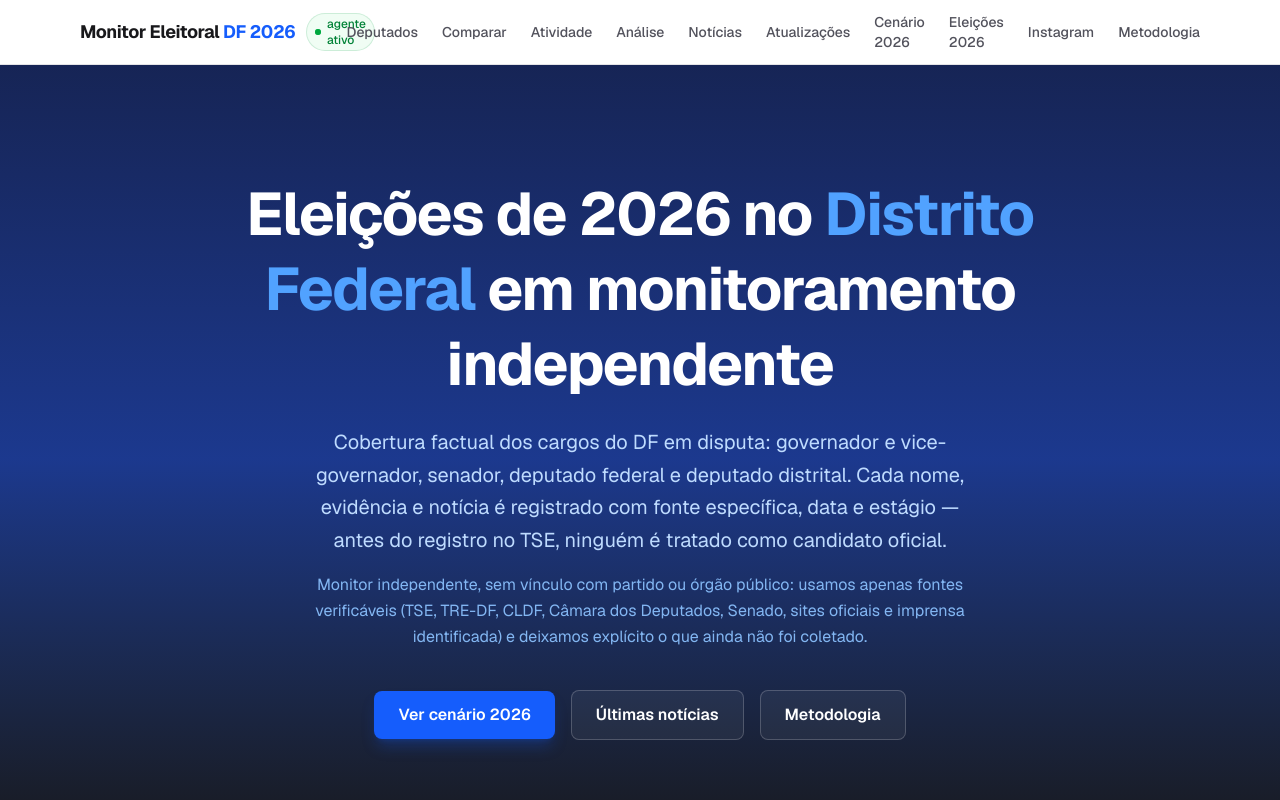
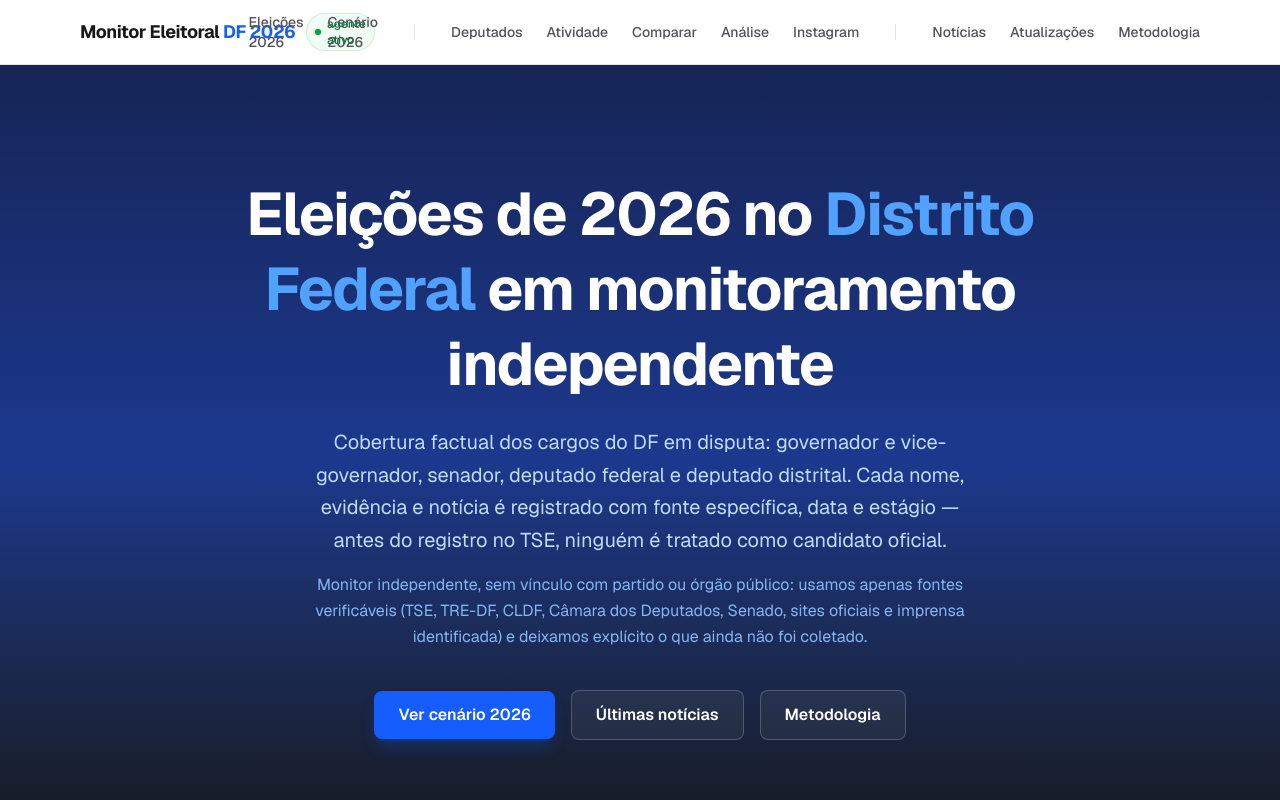
Before and after one commit to gustavomelofr/deputados-distritais-df-2026, a Next.js app: page / in a window 1280 px wide. Shown: the top 800 px of the page. Built offline with nearby package versions, Linux system fonts and the light colour scheme.

Commit message:
feat(loop): atualização aprovada 2026-07-31T13-21-13-229Z (#154)
Co-authored-by: Agente Contínuo <agente@deputadosdistritais.dev>

```diff
--- a/src/components/site-nav.tsx
+++ b/src/components/site-nav.tsx
@@ -1,82 +1,134 @@
 // Navegação principal acessível e responsiva.
-// Em telas pequenas usa <details>/<summary> nativo (sem JS) como menu disclosure;
-// em telas grandes mostra os links inline. Inclui aria-current="page" no link
-// correspondente à rota atual e foco visível consistente.
+// Hierarquia editorial em 3 grupos (Eleições 2026 / CLDF histórica / Geral),
+// derivada de `NAV_GROUPS` e do campo `group` de cada `navItems`. Nenhuma
+// rota é removida — apenas reagrupada para deixar o foco eleitoral claro
+// sem esconder a atividade legislativa da CLDF.
 
 'use client';
 
 import { usePathname } from 'next/navigation';
 
+export type NavGroupId =
+  | 'eleicoes'
+  | 'cldf'
+  | 'geral';
+
+export interface NavGroup {
+  id: NavGroupId;
+  label: string;
+  ariaLabel: string;
+}
+
 export interface NavItem {
   href: string;
   label: string;
   ariaLabel: string;
+  group: NavGroupId;
 }
+
+export const NAV_GROUPS: NavGroup[] = [
+  {
+    id: 'eleicoes',
+    label: 'Eleições 2026',
+    ariaLabel: 'Cobertura eleitoral de 2026 no DF',
+  },
+  {
+    id: 'cldf',
+    label: 'Câmara Legislativa do DF',
+    ariaLabel: 'Atividade legislativa histórica da CLDF',
+  },
+  {
+    id: 'geral',
+    label: 'Geral',
+    ariaLabel: 'Feeds transversais e metodologia',
+  },
+];
 
 export const navItems: NavItem[] = [
   {
+    href: '/eleicoes-2026',
+    group: 'eleicoes',
+    ariaLabel:
+      'Eleições 2026 no DF: hub geral da cobertura com caminhos para governo, Senado, deputado federal e deputado distrital',
+    label: 'Eleições 2026',
+  },
+  {
+    href: '/cenario-2026',
+    group: 'eleicoes',
+    ariaLabel:
+      'Cenário eleitoral 2026: pré-candidaturas e movimentações para o Distrito Federal',
+    label: 'Cenário 2026',
+  },
+  {
     href: '/deputados-distritais',
+    group: 'cldf',
     label: 'Deputados',
     ariaLabel:
       'Lista dos 24 deputados distritais do DF com perfil, proposições e gastos',
   },
   {
+    href: '/atividade-legislativa',
+    group: 'cldf',
+    ariaLabel:
+      'Atividade legislativa da CLDF: proposições por tipo, status e deputado autor',
+    label: 'Atividade',
+  },
+  {
     href: '/comparar',
+    group: 'cldf',
     ariaLabel:
       'Comparar deputados distritais lado a lado com indicadores de fonte clara',
     label: 'Comparar',
   },
   {
-    href: '/atividade-legislativa',
-    ariaLabel:
-      'Atividade legislativa da CLDF: proposições por tipo, status e deputado autor',
-    label: 'Atividade',
-  },
-  {
     href: '/analise',
+    group: 'cldf',
     ariaLabel:
       'Análise descritiva de temas e volume das fontes monitoradas',
     label: 'Análise',
   },
   {
+    href: '/monitor-instagram',
+    group: 'cldf',
+    ariaLabel:
+      'Radar Instagram dos deputados distritais: posts e atividade nas redes sociais',
+    label: 'Instagram',
+  },
+  {
     href: '/noticias',
+    group: 'geral',
     ariaLabel: 'Feed de notícias sobre a CLDF e os deputados distritais',
     label: 'Notícias',
   },
   {
     href: '/atualizacoes',
+    group: 'geral',
     ariaLabel:
       'Feed unificado de atualizações monitoradas: notícias, proposições e atividade pública',
     label: 'Atualizações',
   },
   {
-    href: '/cenario-2026',
-    ariaLabel:
-      'Cenário eleitoral 2026: pré-candidaturas e movimentações para o Distrito Federal',
-    label: 'Cenário 2026',
-  },
-  {
-    href: '/eleicoes-2026',
-    ariaLabel:
-      'Eleições 2026 no DF: hub geral da cobertura com caminhos para governo, Senado, deputado federal e deputado distrital',
-    label: 'Eleições 2026',
-  },
-  {
-    href: '/monitor-instagram',
-    ariaLabel:
-      'Radar Instagram dos deputados distritais: posts e atividade nas redes sociais',
-    label: 'Instagram',
-  },
-  {
     href: '/metodologia',
+    group: 'geral',
     ariaLabel: 'Metodologia, fontes de dados e critérios de coleta',
     label: 'Metodologia',
   },
 ];
 
-// Classes de foco visível compartilhadas por todos os links de navegação.
 const focusRing =
   'focus:outline-none focus-visible:ring-2 focus-visible:ring-blue-500 focus-visible:ring-offset-2 focus-visible:ring-offset-white rounded';
+
+export function grupoDoItem(href: string): NavGroupId | undefined {
+  return navItems.find((item) => item.href === href)?.group;
+}
+
+const inlineItemGap = 'gap-x-5 lg:gap-x-6';
+const mobileItemGap = 'gap-1';
+const inlineGroupDivider = 'mx-2 lg:mx-3 h-4 w-px bg-zinc-200 shrink-0';
+const mobileGroupHeader =
+  'px-3 pt-3 pb-1 text-[11px] font-semibold uppercase tracking-wider text-zinc-400';
+const mobileGroupHeaderFirst =
+  'px-3 pt-1 pb-1 text-[11px] font-semibold uppercase tracking-wider text-zinc-400';
 
 export function SiteNav() {
   const pathname = usePathname();
@@ -84,15 +136,33 @@ export function SiteNav() {
     href === pathname ||
     (href !== '/' && pathname.startsWith(href + '/'));
 
+  const itensPorGrupo: Record<NavGroupId, NavItem[]> = NAV_GROUPS.reduce(
+    (acc, grupo) => {
+      acc[grupo.id] = navItems.filter((item) => item.group === grupo.id);
+      return acc;
+    },
+    { eleicoes: [], cldf: [], geral: [] } as Record<NavGroupId, NavItem[]>
+  );
+
   return (
     <nav aria-label="Navegação principal" className="flex items-center">
-      {/* Navegação inline — telas médias e grandes (sm:). */}
-      <ul className="hidden sm:flex items-center gap-x-5 lg:gap-x-6 text-sm font-medium text-zinc-600">
-        {navItems.map((item) => {
+      <ul
+        className={`hidden sm:flex items-center text-sm font-medium text-zinc-600 ${inlineItemGap}`}
+      >
+        {NAV_GROUPS.map((grupo, grupoIdx) => (
+          <li
+            key={grupo.id}
+            className={`flex items-center ${inlineItemGap}`}
+            aria-label={grupo.ariaLabel}
+          >
+            {grupoIdx > 0 && (
+              <span aria-hidden="true" className={inlineGroupDivider} />
+            )}
+            {itensPorGrupo[grupo.id].map((item) => {
               const ativo = isAtivo(item.href);
               return (
-            <li key={item.href}>
                 <a
+                  key={item.href}
                   href={item.href}
                   aria-label={item.ariaLabel}
                   aria-current={ativo ? 'page' : undefined}
@@ -104,12 +174,12 @@ export function SiteNav() {
                 >
                   {item.label}
                 </a>
-            </li>
               );
             })}
+          </li>
+        ))}
       </ul>
 
-      {/* Menu disclosure — telas pequenas (<sm). Usa <details> nativo, sem JS. */}
       <details className="sm:hidden relative">
         <summary
           className="flex items-center gap-2 rounded-lg border border-zinc-300 bg-white px-3 py-2 text-sm font-medium text-zinc-700 hover:bg-zinc-50 focus:outline-none focus-visible:ring-2 focus-visible:ring-blue-500 focus-visible:ring-offset-2 focus-visible:ring-offset-white cursor-pointer list-none"
@@ -131,19 +201,29 @@ export function SiteNav() {
           </svg>
           <span>Menu</span>
         </summary>
-        {/* Fecha o menu ao clicar um link: o <details> perde o estado open
-            quando o foco sai via navegação para outra página (navegação
-            full-page). O backdrop clica-fora também fecha. */}
-        <ul
-          className="absolute right-0 z-40 mt-2 w-64 max-w-[calc(100vw-2rem)] rounded-xl border border-zinc-200 bg-white p-2 shadow-lg shadow-zinc-900/5"
+        <div
+          className="absolute right-0 z-40 mt-2 w-72 max-w-[calc(100vw-2rem)] rounded-xl border border-zinc-200 bg-white p-2 shadow-lg shadow-zinc-900/5"
           role="menu"
           aria-label="Itens de navegação"
         >
-          {navItems.map((item) => {
+          {NAV_GROUPS.map((grupo, grupoIdx) => (
+            <div
+              key={grupo.id}
+              className={`flex flex-col ${mobileItemGap}`}
+              aria-label={grupo.ariaLabel}
+            >
+              <h2
+                className={
+                  grupoIdx === 0 ? mobileGroupHeaderFirst : mobileGroupHeader
+                }
+              >
+                {grupo.label}
+              </h2>
+              {itensPorGrupo[grupo.id].map((item) => {
                 const ativo = isAtivo(item.href);
                 return (
-              <li key={item.href} role="none">
                   <a
+                    key={item.href}
                     href={item.href}
                     role="menuitem"
                     aria-label={item.ariaLabel}
@@ -156,10 +236,11 @@ export function SiteNav() {
                   >
                     {item.label}
                   </a>
-              </li>
                 );
               })}
-        </ul>
+            </div>
+          ))}
+        </div>
       </details>
     </nav>
   );
```
Also changed, not shown: 2 other files (tests, documents, lock files or other folders). Lines whose indentation alone changed are shown as unchanged.
